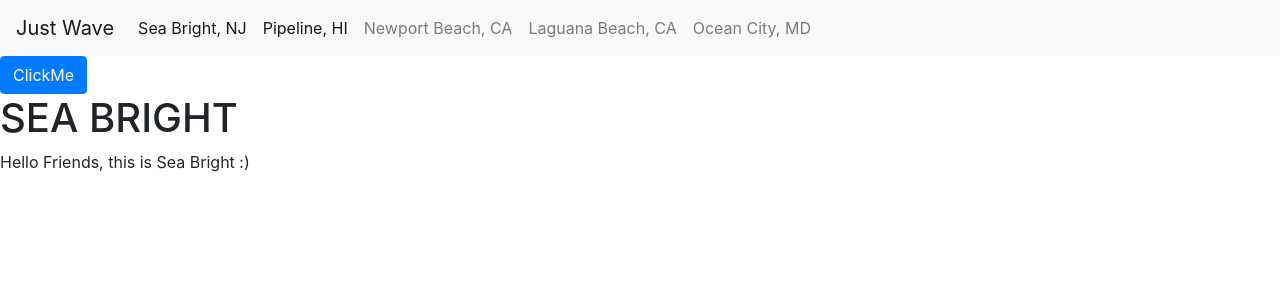
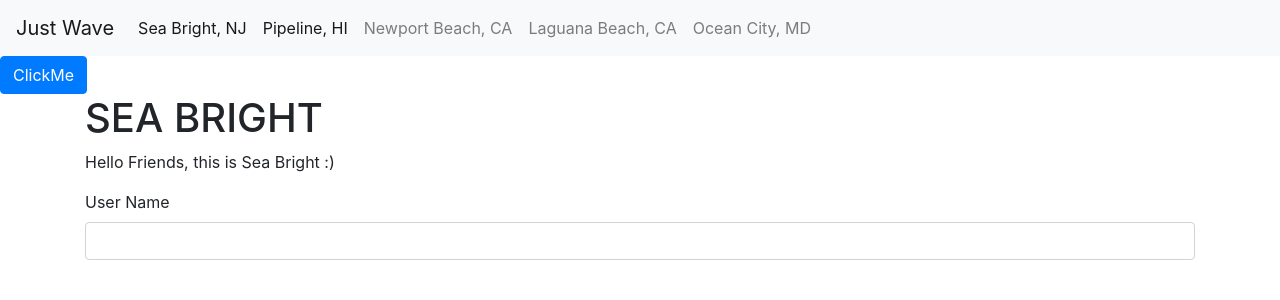
Before and after one commit to mmacari7/Just_Wave, a React app: page /seabright in a window 1280 px wide. Shown: the top 300 px of the page. Built offline with nearby package versions, Linux system fonts and the light colour scheme; no server answers.

Commit message:
Added npm dev script to run server and client dev concurrently

```diff
--- a/client/src/components/SeaBright.js
+++ b/client/src/components/SeaBright.js
@@ -1,6 +1,7 @@
 import React, {Component} from "react";
 import '../css/index.css'
 import io from 'socket.io-client';
+// import {ThemeProvider} from '@livechat/ui-kit';
 
 const url = "http://localhost:3000/seabright"
 
@@ -18,9 +19,21 @@ class SeaBright extends Component {
 
     render() {
         return (
-            <div>
-                <h1>SEA BRIGHT</h1>
-                <p>Hello Friends, this is Sea Bright :)</p>
+            <div className='container'>
+                <div>
+                    <h1>SEA BRIGHT</h1>
+                    <p>Hello Friends, this is Sea Bright :)</p>
+                </div>
+
+                <form>
+                    <div className='form-group'>
+                        <label htmlFor="username-input">User Name</label>
+                        <input type="text" className="form-control" required/>
+                    </div>
+                </form>
+
+
+
             </div>
         );
     }
--- a/package.json
+++ b/package.json
@@ -4,13 +4,16 @@
   "description": "Application that provides wave information to user in addition to live chat",
   "main": "index.js",
   "scripts": {
-    "start": "webpack-dev-server --mode development --open --hot",
+    "dev": "concurrently \"npm run client\" \"npm run server\"",
+    "client": "webpack-dev-server --mode development --open --hot",
+    "server": "node server.js",
     "build": "webpack --mode production",
     "test": "echo \"Error: no test specified\" && exit 1"
   },
   "author": "Michael Macari, Matt Sorrentino",
   "license": "ISC",
   "dependencies": {
+    "@livechat/ui-kit": "^0.4.0-5",
     "axios": "^0.19.0",
     "bootstrap": "^4.1.3",
     "concurrently": "^4.1.1",
--- a/server.js
+++ b/server.js
@@ -50,6 +50,3 @@ oceancity.on("connection", (scoket)=> {
 http.listen(3000, () => {
     console.log("Server started, listening on port 3000");
 });
-
-
-// Random comment
```
Also changed, not shown: client/src/components/app.js (+0 -16 lines).
